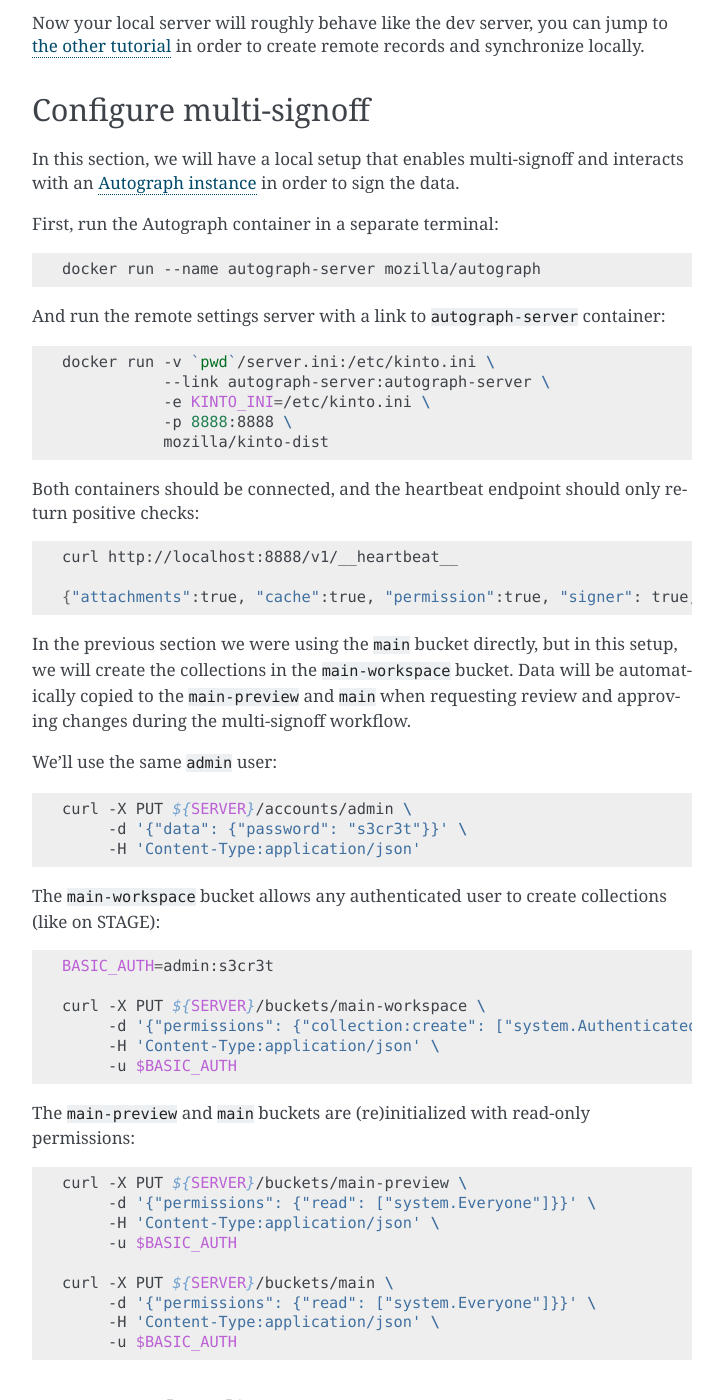
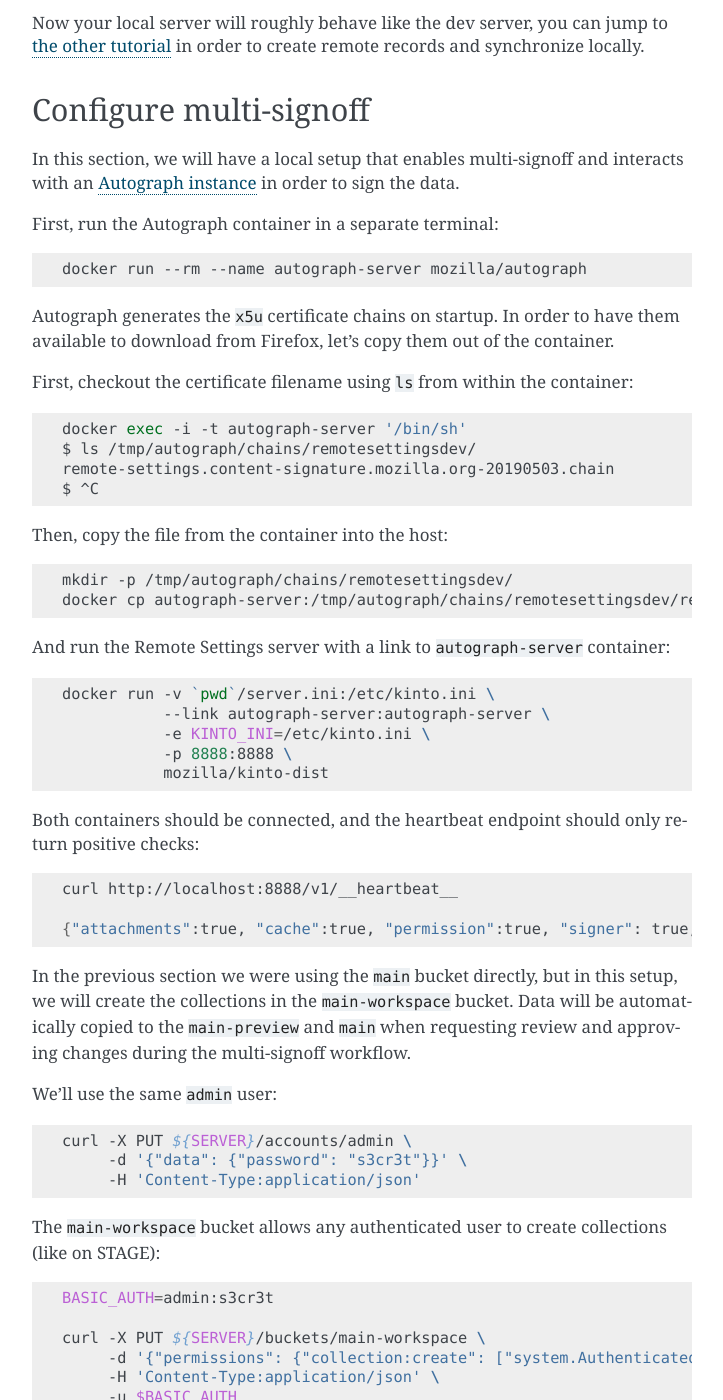
Before and after one commit to mozilla/remote-settings, a Sphinx documentation site: the page built from docs/tutorial-local-server.rst, in a window 1280 px wide and 1400 px high, scrolled down 3494 px. Shown: the whole window, without its empty margins (388-1111 px from the left). Built offline with Sphinx 7.4.7, drawn with Linux system fonts in a browser that asks for light colours; some of the changed text lies outside the part shown.

Commit message:
Add signature verification for local server

```diff
--- a/docs/tutorial-local-server.rst
+++ b/docs/tutorial-local-server.rst
@@ -183,9 +183,27 @@
 
 .. code-block:: bash
 
-    docker run --name autograph-server mozilla/autograph
+    docker run --rm --name autograph-server mozilla/autograph
 
-And run the remote settings server with a link to ``autograph-server`` container:
+Autograph generates the ``x5u`` certificate chains on startup. In order to have them available to download from Firefox, let's copy them out of the container.
+
+First, checkout the certificate filename using ``ls`` from within the container:
+
+.. code-block:: bash
+
+    docker exec -i -t autograph-server '/bin/sh'
+    $ ls /tmp/autograph/chains/remotesettingsdev/
+    remote-settings.content-signature.mozilla.org-20190503.chain
+    $ ^C
+
+Then, copy the file from the container into the host:
+
+.. code-block:: bash
+
+    mkdir -p /tmp/autograph/chains/remotesettingsdev/
+    docker cp autograph-server:/tmp/autograph/chains/remotesettingsdev/remote-settings.content-signature.mozilla.org-20190503.chain /tmp/autograph/chains/remotesettingsdev/
+
+And run the Remote Settings server with a link to ``autograph-server`` container:
 
 .. code-block:: bash
 
@@ -245,11 +263,7 @@
 The following preferences must be changed to the following values in ``about:config``:
 
 * ``services.settings.server`` : ``http://localhost:8888/v1``
-* ``services.settings.verify_signature`` : ``false``
-
-.. note::
-
-    We now sign the data locally, but with a custom signer so we still have to disable signature verification.
+* ``security.content.signature.root_hash`` : ``5E:36:F2:14:DE:82:3F:8B:29:96:89:23:5F:03:41:AC:AF:A0:75:AF:82:CB:4C:D4:30:7C:3D:B3:43:39:2A:FE``
 
 .. seealso::
 
```
Also changed, not shown: other parts of docs/tutorial-local-server.rst (+3 -3 lines).
